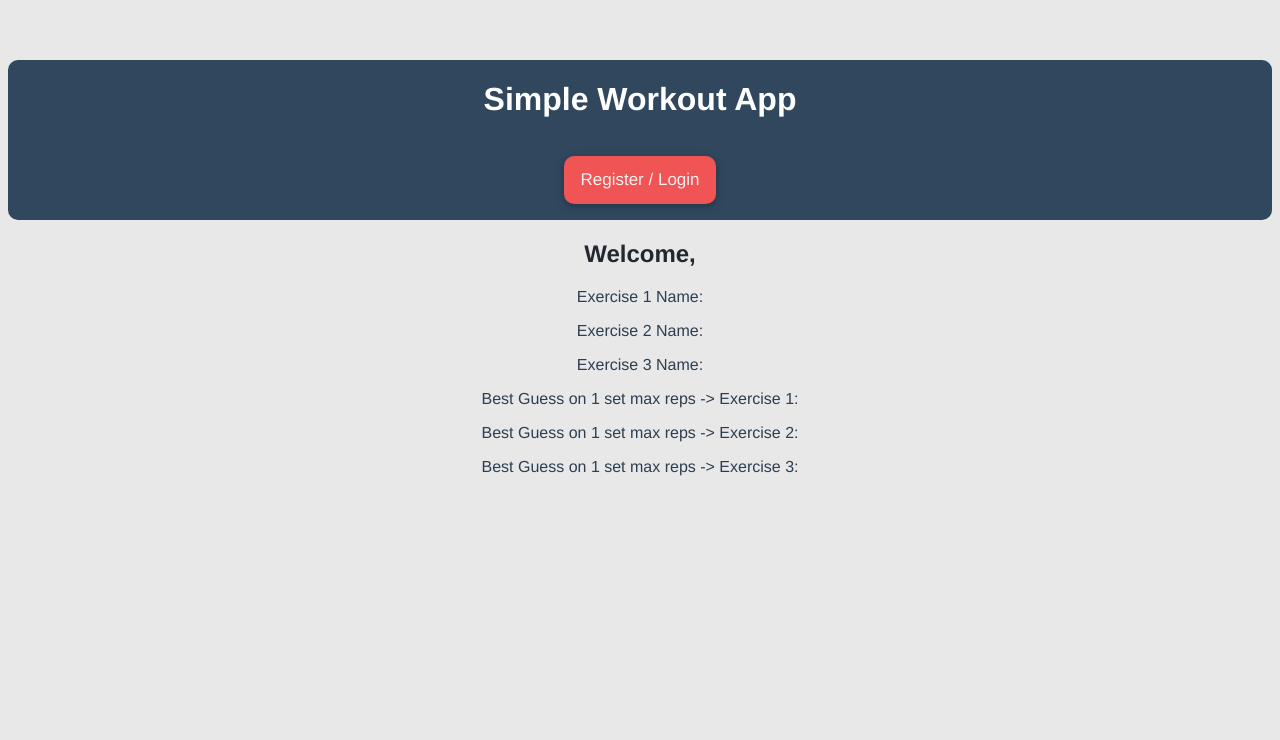
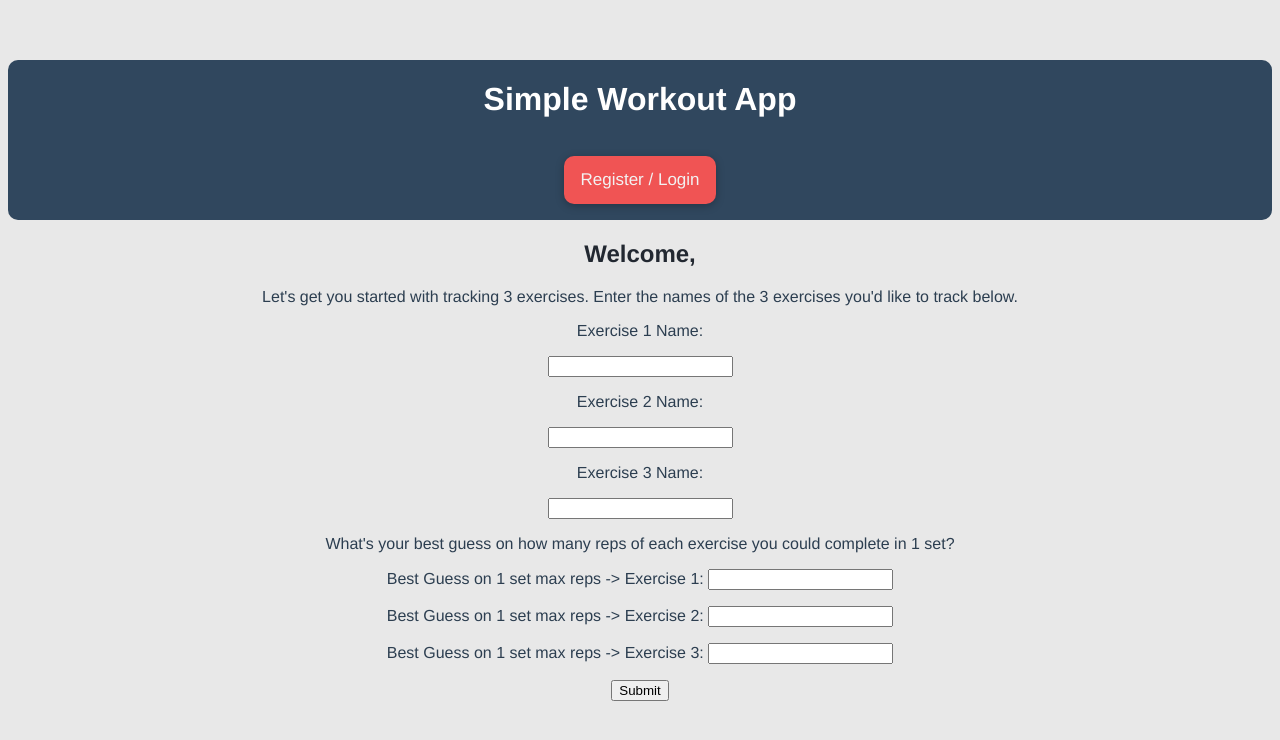
Before and after one commit to taylorsweetman/workout-tracker, a Vue app: page /#/register in a window 1280 px wide. Shown: the top 740 px of the page. Built offline with nearby package versions, Linux system fonts and the light colour scheme.

Commit message:
registration PoC working

```diff
--- a/src/components/Auth.vue
+++ b/src/components/Auth.vue
@@ -38,6 +38,7 @@ export default defineComponent({
 			this.store.setUserData(new UserData());
 			this.store.setConvenienceData(new UserData());
 			this.loggedIn = false;
+			this.$router.push('/');
 		}
 	}
 });
--- a/src/store.ts
+++ b/src/store.ts
@@ -23,7 +23,7 @@ export class Day {
 	constructor(date?: string, exercise?: string, sets?: Array<number>) {
 		date ? (this.date = date) : (this.date = '');
 		exercise ? (this.exercise = exercise) : (this.exercise = '');
-		sets ? (this.sets = sets) : (this.sets = []);
+		sets ? (this.sets = sets) : (this.sets = [0, 0, 0]);
 	}
 }
 
--- a/src/views/Register.vue
+++ b/src/views/Register.vue
@@ -1,17 +1,41 @@
 <template>
 	<section>
 		<h1>Welcome, {{ name }}</h1>
+		<p>
+			Let's get you started with tracking 3 exercises. Enter the names of the 3
+			exercises you'd like to track below.
+		</p>
 		<p>Exercise 1 Name:</p>
+		<input type="text" v-model="daysList[0].exercise" />
 		<p>Exercise 2 Name:</p>
+		<input type="text" v-model="daysList[1].exercise" />
 		<p>Exercise 3 Name:</p>
-		<p>Best Guess on 1 set max reps -> Exercise 1:</p>
-		<p>Best Guess on 1 set max reps -> Exercise 2:</p>
-		<p>Best Guess on 1 set max reps -> Exercise 3:</p>
+		<input type="text" v-model="daysList[2].exercise" />
+		<p>
+			What's your best guess on how many reps of each exercise you could
+			complete in 1 set?
+		</p>
+		<p>
+			Best Guess on 1 set max reps ->
+			{{ daysList[0].exercise ? daysList[0].exercise : 'Exercise 1: ' }}
+			<input type="number" v-model="repsTuple[0]" />
+		</p>
+		<p>
+			Best Guess on 1 set max reps ->
+			{{ daysList[1].exercise ? daysList[1].exercise : 'Exercise 2: ' }}
+			<input type="number" v-model="repsTuple[1]" />
+		</p>
+		<p>
+			Best Guess on 1 set max reps ->
+			{{ daysList[2].exercise ? daysList[2].exercise : 'Exercise 3: ' }}
+			<input type="number" v-model="repsTuple[2]" />
+		</p>
+		<button @click="validateAndWrite">Submit</button>
 	</section>
 </template>
 
 <script lang="ts">
-import { useStore } from '../store';
+import { useStore, Day } from '../store';
 import { defineComponent } from 'vue';
 
 export default defineComponent({
@@ -21,11 +45,33 @@ export default defineComponent({
 	},
 	data() {
 		return {
-			name: ''
+			name: '',
+			repsTuple: Array<string>(),
+			daysList: [new Day(), new Day(), new Day()],
+			today: new Date().toJSON().slice(0, 10)
 		};
 	},
 	beforeMount() {
 		this.name = this.store.getState().user.name;
+	},
+	methods: {
+		validateAndWrite(): void {
+			this.validate();
+			this.write();
+		},
+		validate(): void {
+			// TODO, add the validation below
+			for (let idx in this.daysList) {
+				let nextDay = this.daysList[idx];
+				nextDay.date = idx;
+				nextDay.sets[0] = Number.parseFloat(this.repsTuple[idx]);
+			}
+		},
+		write(): void {
+			let currentData = this.store.getState().userData;
+			currentData.days = this.daysList;
+			this.store.setUserData(currentData);
+		}
 	}
 });
 </script>
```
